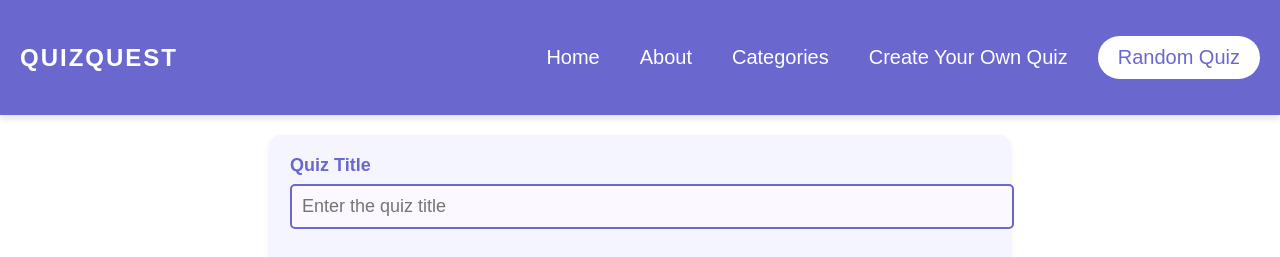
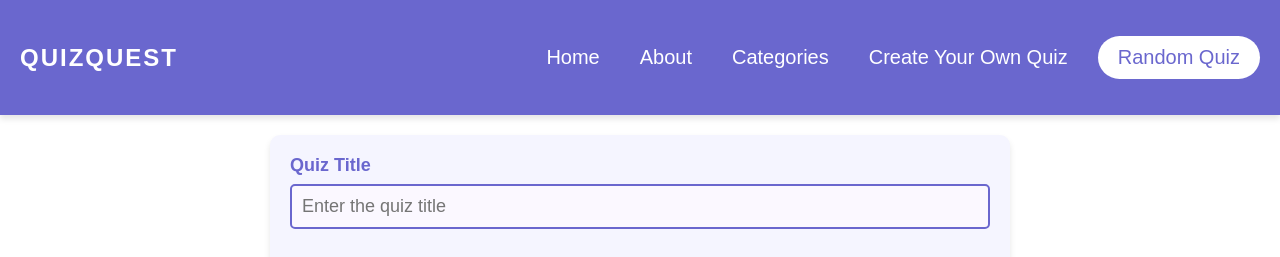
Before and after one commit to Ayushi1972/QuizQuest, a React (Create React App) app: page /pages/Create in a window 1280 px wide. Shown: the top 257 px of the page. Built offline with nearby package versions, Linux system fonts and the light colour scheme; the HTML template or start-up script is replaced by a standard one.

Commit message:
Fixed input text box css

```diff
--- a/src/pages/Create.css
+++ b/src/pages/Create.css
@@ -37,6 +37,7 @@ form {
     background-color: #FBF8FF; /* Light background to match the button hover effect */
     margin-bottom: 15px;
     transition: border-color 0.3s;
+    box-sizing: border-box; /* Include padding and border within the width */
 }
 
 /* Input Focus State */
```
Lines whose indentation alone changed are shown as unchanged.
